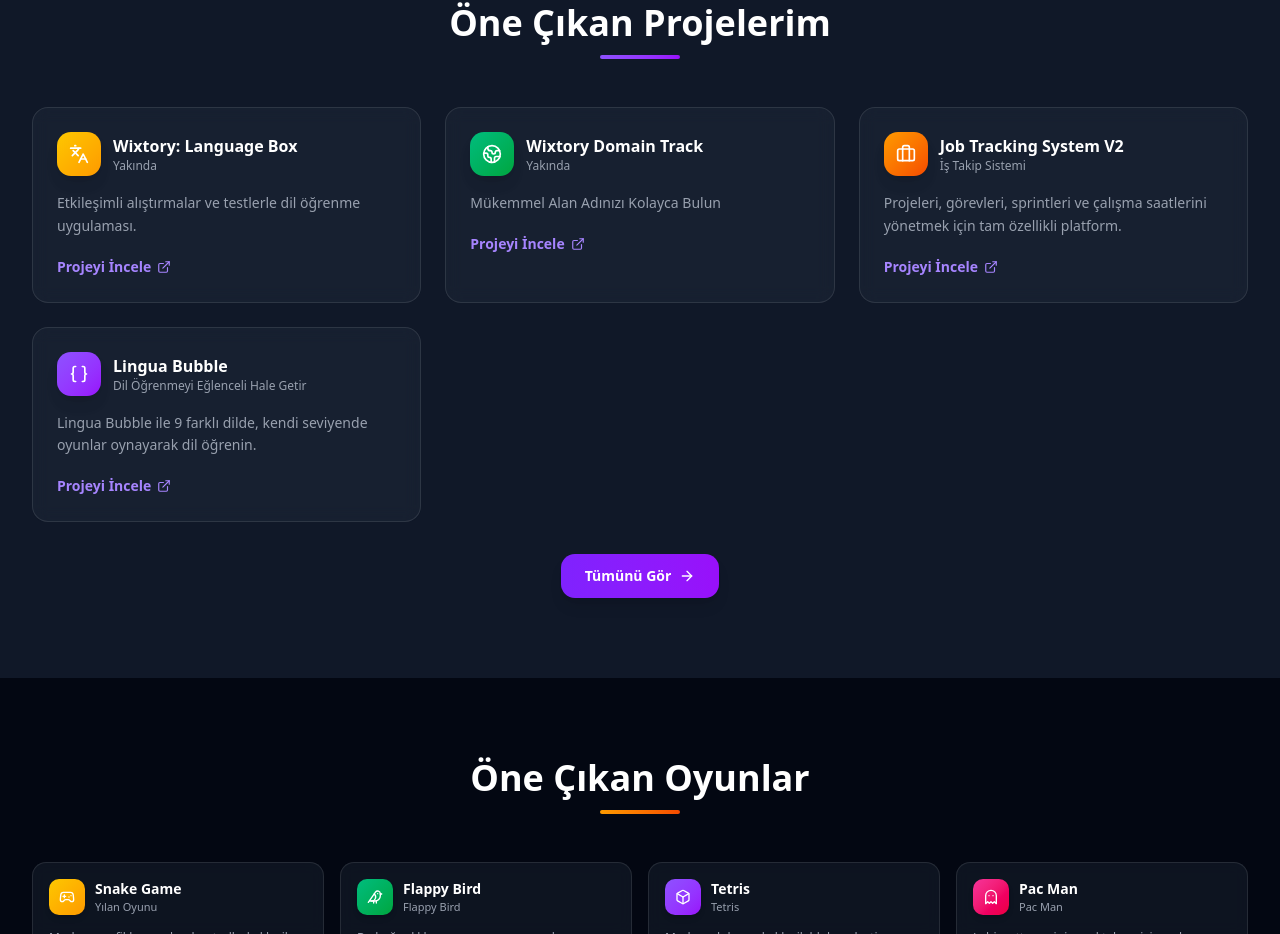
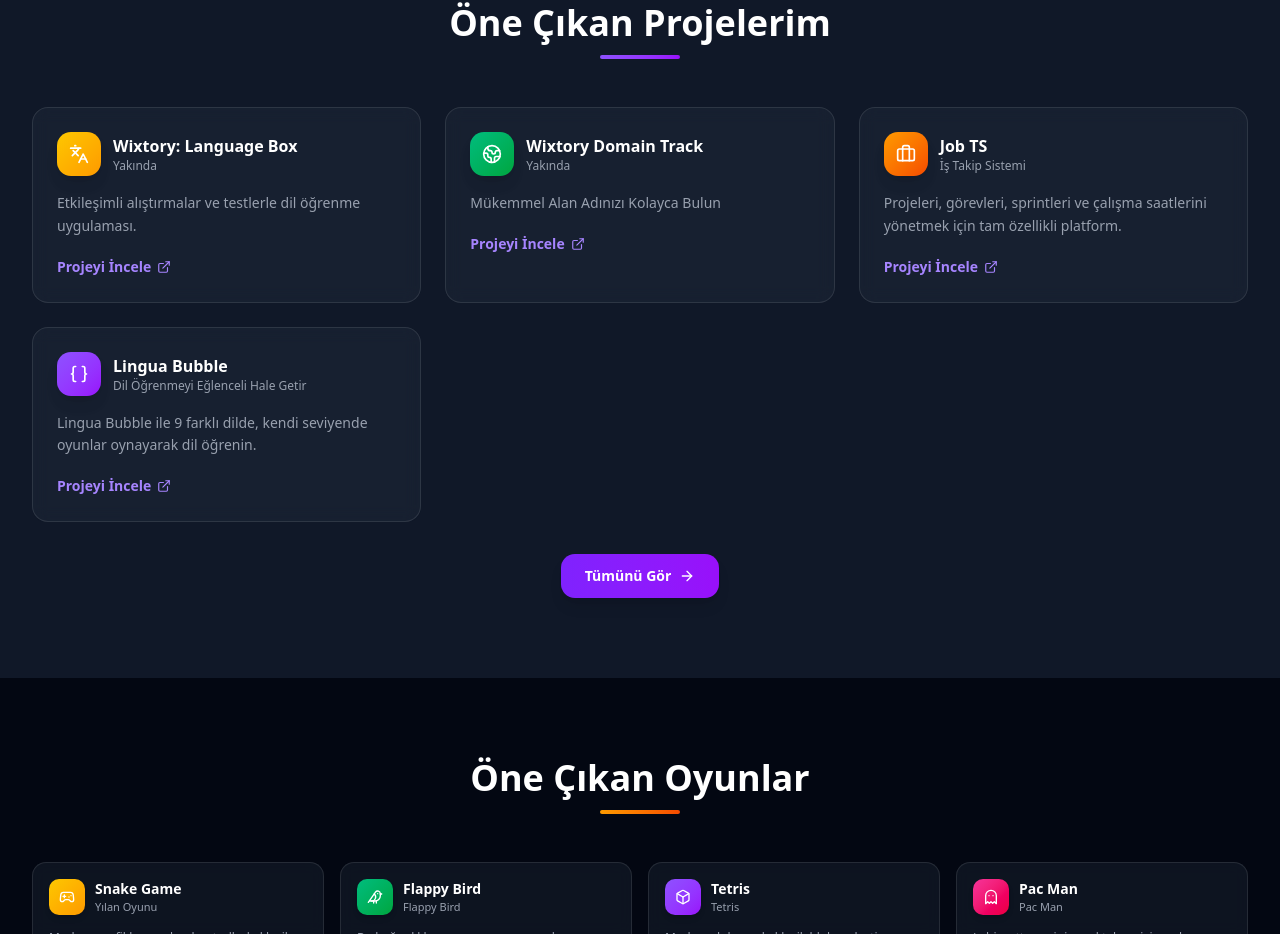
Before and after one commit to celalaygar/profile-celalaygar, a Next.js app: page / in a window 1280 px wide. Shown: the part 887-1821 px from the top of the page. Built offline with nearby package versions, Linux system fonts and the light colour scheme.

Commit message:
Shorten title for Job Tracking System V2

```diff
--- a/src/data/index.ts
+++ b/src/data/index.ts
@@ -109,7 +109,7 @@ export const projects: Project[] = [
   },
   {
     id: "job-tracking-v2",
-    title: "Job Tracking System V2",
+    title: "Job TS",
     subtitleKey: "job_tracking_subtitle",
     descriptionKey: "job_tracking_desc",
     href: "https://jobts.probablythebestever.info/",
```
